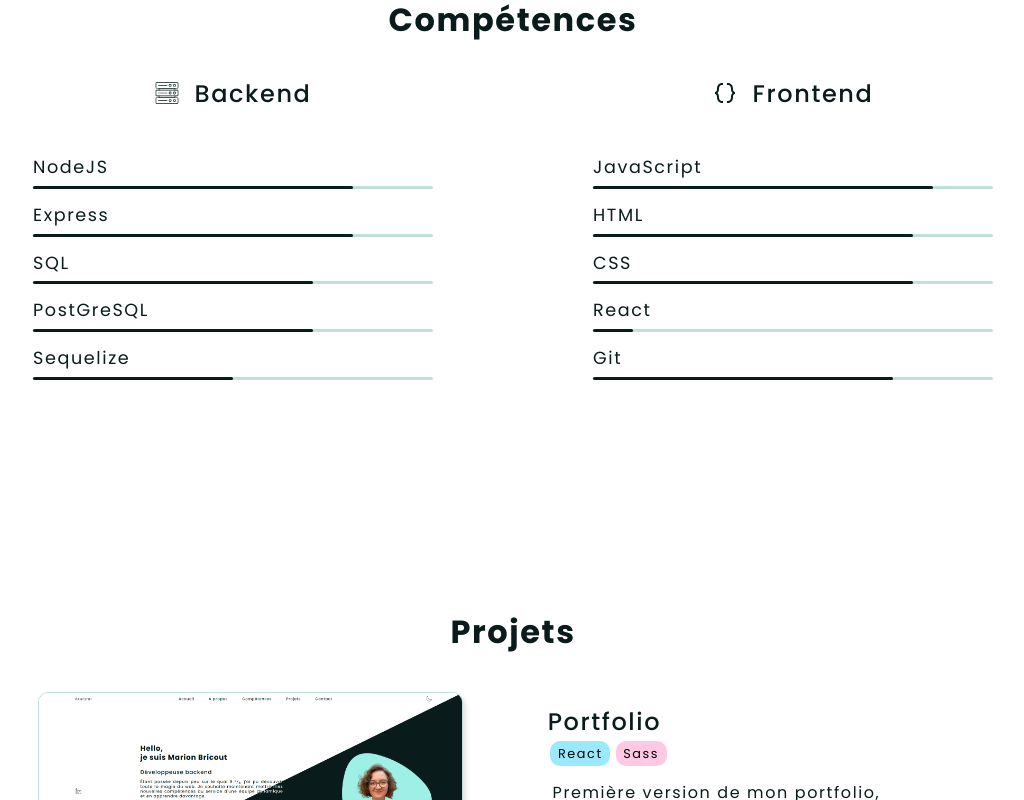
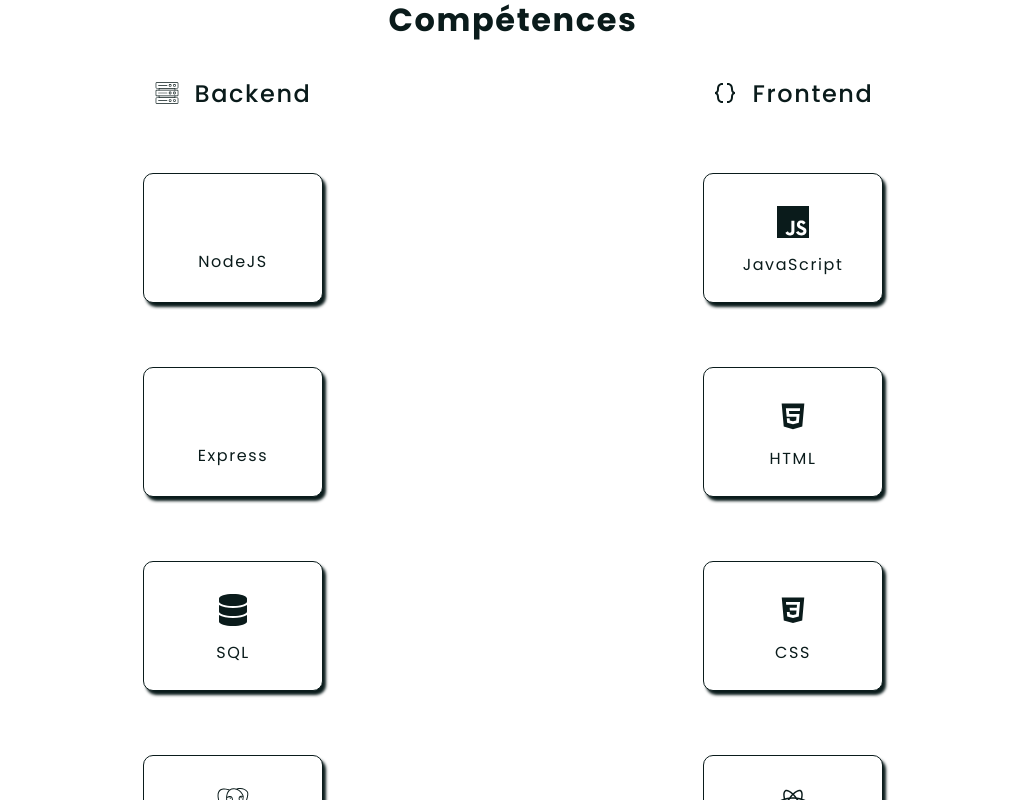
Before and after one commit to Axurynn/portfolio, a React (Create React App) app: page / in a window 1280 px wide. Shown: the part 2000-2800 px from the top of the page, without its empty margins (127-1151 px from the left). Built offline with nearby package versions, Linux system fonts and the light colour scheme.

Commit message:
WIP skills cards

```diff
--- a/package.json
+++ b/package.json
@@ -12,7 +12,7 @@
     "node-sass": "^6.0.1",
     "react": "^17.0.2",
     "react-dom": "^17.0.2",
-    "react-icons": "^4.2.0",
+    "react-icons": "^4.3.1",
     "react-router-dom": "^5.3.0",
     "react-scripts": "4.0.3",
     "react-slick": "^0.28.1",
--- /dev/null
+++ b/src/components/SkillCard/SkillCard.jsx
@@ -0,0 +1,18 @@
+import s from "./SkillCard.module.scss";
+
+const SkillCard = ({ skills }) => {
+  return (
+    <>
+      {skills.map(({ Icon, text }, i) => {
+        return (
+          <div key={i} className={s.containerSkillCard}>
+            <div className={s.icon}>{!Icon ? "" : <Icon />}</div>
+            <p className={s.text}>{text}</p>
+          </div>
+        );
+      })}
+    </>
+  );
+};
+
+export default SkillCard;
--- /dev/null
+++ b/src/components/SkillCard/SkillCard.module.scss
@@ -0,0 +1,43 @@
+@import "../../styles/index.scss";
+
+.containerSkillCard {
+  padding: 1rem;
+  margin: 2rem;
+  width: 180px;
+  height: 130px;
+  border: 1px solid var(--hover-color);
+  border-radius: 10px;
+  display: flex;
+  flex-direction: column;
+  align-items: center;
+  justify-content: space-between;
+  background-color: var(--bg-color);
+  box-shadow: 3px 4px 3px 0px var(--hover-color);
+  color: var(--bg-color);
+  transition: all 0.6s cubic-bezier(0.165, 0.84, 0.44, 1);
+
+  & .icon {
+    padding-top: 1em;
+    & svg {
+      color: var(--text-color);
+      object-fit: contain;
+      box-sizing: border-box;
+      width: auto;
+      height: 2em;
+    }
+  }
+  & .text {
+    color: var(--text-color);
+    padding: 1em;
+  }
+}
+
+.containerSkillCard::after {
+  transition: all 0.6s cubic-bezier(0.165, 0.84, 0.44, 1);
+}
+
+.containerSkillCard:hover {
+  transform: scale(1.1, 1.1);
+  box-shadow: 3px 4px 5px 0px var(--hover-color);
+  opacity: 0.9;
+}
--- a/src/layouts/Projects/Projects.jsx
+++ b/src/layouts/Projects/Projects.jsx
@@ -92,7 +92,7 @@ const Projects = () => {
                   </div>
                   <div className={s.button}>
                     <Button
-                      text="Code"
+                      text="GitHub"
                       Icon={BsCode}
                       callback={() => document.location.assign(urlCode)}
                     />
--- a/src/layouts/Skills/Skills.jsx
+++ b/src/layouts/Skills/Skills.jsx
@@ -1,53 +1,130 @@
 import s from "./Skills.module.scss";
 import ProgressBar from "../../components/ProgressBar/ProgressBar";
+import SkillCard from "../../components/SkillCard/SkillCard";
 import { ReactComponent as CurlyBracket } from "../../assets/curlyBracket.svg";
 import { ReactComponent as Server } from "../../assets/server.svg";
+import {
+  DiNodejs,
+  DiPostgresql,
+  DiHtml5,
+  DiCss3,
+  DiGit,
+  DiScrum,
+} from "react-icons/di";
+import {
+  SiSequelize,
+  SiMongodb,
+  SiJavascript,
+  SiReact,
+  SiPostgresql,
+} from "react-icons/si";
+import { FaDatabase, FaNodeJs, FaTrello } from "react-icons/fa";
 
 const Skills = () => {
-  const completedBarBack = [
+  const skillsFront = [
     {
-      completed: 80,
+      Icon: SiJavascript,
+      text: "JavaScript",
+    },
+    {
+      Icon: DiHtml5,
+      text: "HTML",
+    },
+    {
+      Icon: DiCss3,
+      text: "CSS",
+    },
+    {
+      Icon: SiReact,
+      text: "React",
+    },
+    {
+      Icon: DiGit,
+      text: "Git",
+    },
+    {
+      Icon: DiScrum,
+      text: "Scrum",
+    },
+    {
+      Icon: FaTrello,
+      text: "Trello",
+    },
+  ];
+  const skillsBack = [
+    {
+      icon: null,
       text: "NodeJS",
     },
     {
-      completed: 80,
+      Icon: null,
       text: "Express",
     },
     {
-      completed: 70,
+      Icon: FaDatabase,
       text: "SQL",
     },
     {
-      completed: 70,
+      Icon: SiPostgresql,
       text: "PostGreSQL",
     },
     {
-      completed: 50,
+      Icon: null,
       text: "Sequelize",
     },
-  ];
-  const completedBarFront = [
     {
-      completed: 85,
-      text: "JavaScript",
-    },
-    {
-      completed: 80,
-      text: "HTML",
-    },
-    {
-      completed: 80,
-      text: "CSS",
-    },
-    {
-      completed: 10,
-      text: "React",
-    },
-    {
-      completed: 75,
-      text: "Git",
+      Icon: SiMongodb,
+      text: "MongoDB",
     },
   ];
+  // const completedBarBack = [
+  //   {
+  //     completed: 80,
+  //     text: "NodeJS",
+  //   },
+  //   {
+  //     completed: 80,
+  //     text: "Express",
+  //   },
+  //   {
+  //     completed: 70,
+  //     text: "SQL",
+  //   },
+  //   {
+  //     completed: 70,
+  //     text: "PostGreSQL",
+  //   },
+  //   {
+  //     completed: 50,
+  //     text: "Sequelize",
+  //   },
+  //   {
+  //     completed: 50,
+  //     text: "MongoDB",
+  //   },
+  // ];
+  // const completedBarFront = [
+  //   {
+  //     completed: 85,
+  //     text: "JavaScript",
+  //   },
+  //   {
+  //     completed: 80,
+  //     text: "HTML",
+  //   },
+  //   {
+  //     completed: 80,
+  //     text: "CSS",
+  //   },
+  //   {
+  //     completed: 10,
+  //     text: "React",
+  //   },
+  //   {
+  //     completed: 75,
+  //     text: "Git",
+  //   },
+  // ];
   return (
     <>
       <div className={s.skills} id="Skills">
@@ -62,7 +139,10 @@ const Skills = () => {
               </span>
               <h2 className={s.subtitle}>Frontend</h2>
             </div>
-            <ProgressBar completedBar={completedBarFront} />
+            {/* <ProgressBar completedBar={completedBarFront} /> */}
+            <div className={s.skillsMap}>
+              <SkillCard skills={skillsFront} />
+            </div>
           </div>
           <div className={s.contentBack}>
             <div className={s.contentHeader}>
@@ -71,7 +151,10 @@ const Skills = () => {
               </span>
               <h2 className={s.subtitle}>Backend</h2>
             </div>
-            <ProgressBar completedBar={completedBarBack} />
+            {/* <ProgressBar completedBar={completedBarBack} /> */}
+            <div className={s.skillsMap}>
+              <SkillCard skills={skillsBack} />
+            </div>
           </div>
         </div>
       </div>
--- a/src/layouts/Skills/Skills.module.scss
+++ b/src/layouts/Skills/Skills.module.scss
@@ -57,6 +57,12 @@
       & .contentHeader {
         margin-bottom: 2rem;
       }
+
+      & .skillsMap {
+        display: flex;
+        flex-wrap: wrap;
+        justify-content: center;
+      }
     }
     & .contentBack {
       margin: 0;
@@ -65,6 +71,12 @@
       & .contentHeader {
         margin-bottom: 2rem;
       }
+
+      & .skillsMap {
+        display: flex;
+        flex-wrap: wrap;
+        justify-content: center;
+      }
     }
   }
 }
```
Also changed, not shown: 1 other file (tests, documents, lock files or other folders).
